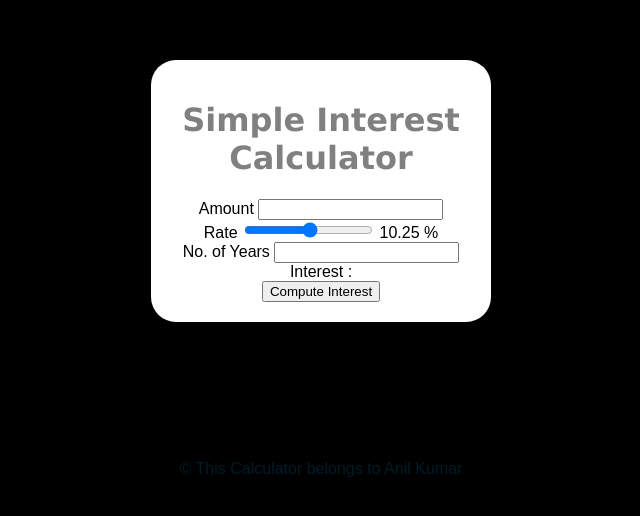
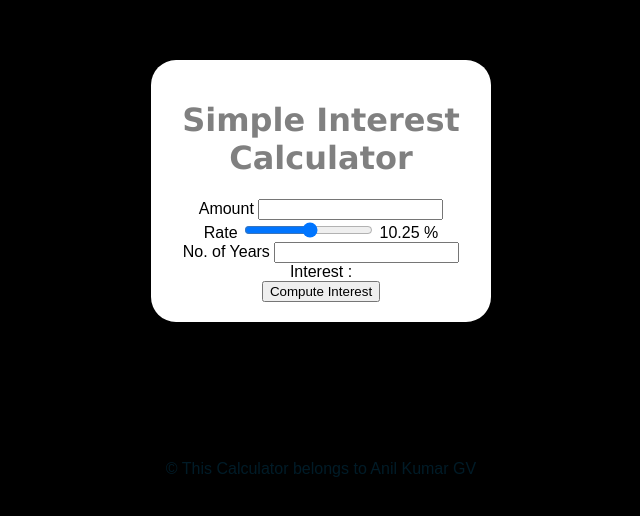
Before and after one commit to anilkumargvpython/IBM-Introduction-to-Web-Development-with-HTML-CSS-JavaScript, a plain HTML site: page Simple_Interest_Calculator/index.html in a window 1280 px wide. Shown: the part 198-714 px from the top of the page, 319-959 px from the left. Drawn offline with Linux system fonts and the light colour scheme.

Commit message:
Update index.html

```diff
--- a/Simple_Interest_Calculator/index.html
+++ b/Simple_Interest_Calculator/index.html
@@ -37,7 +37,7 @@
         </div>
 
         <footer>
-            &#169; This Calculator belongs to Anil Kumar
+            &#169; This Calculator belongs to Anil Kumar GV
         </footer>
         </div>
         <script src="script.js"></script>
```
